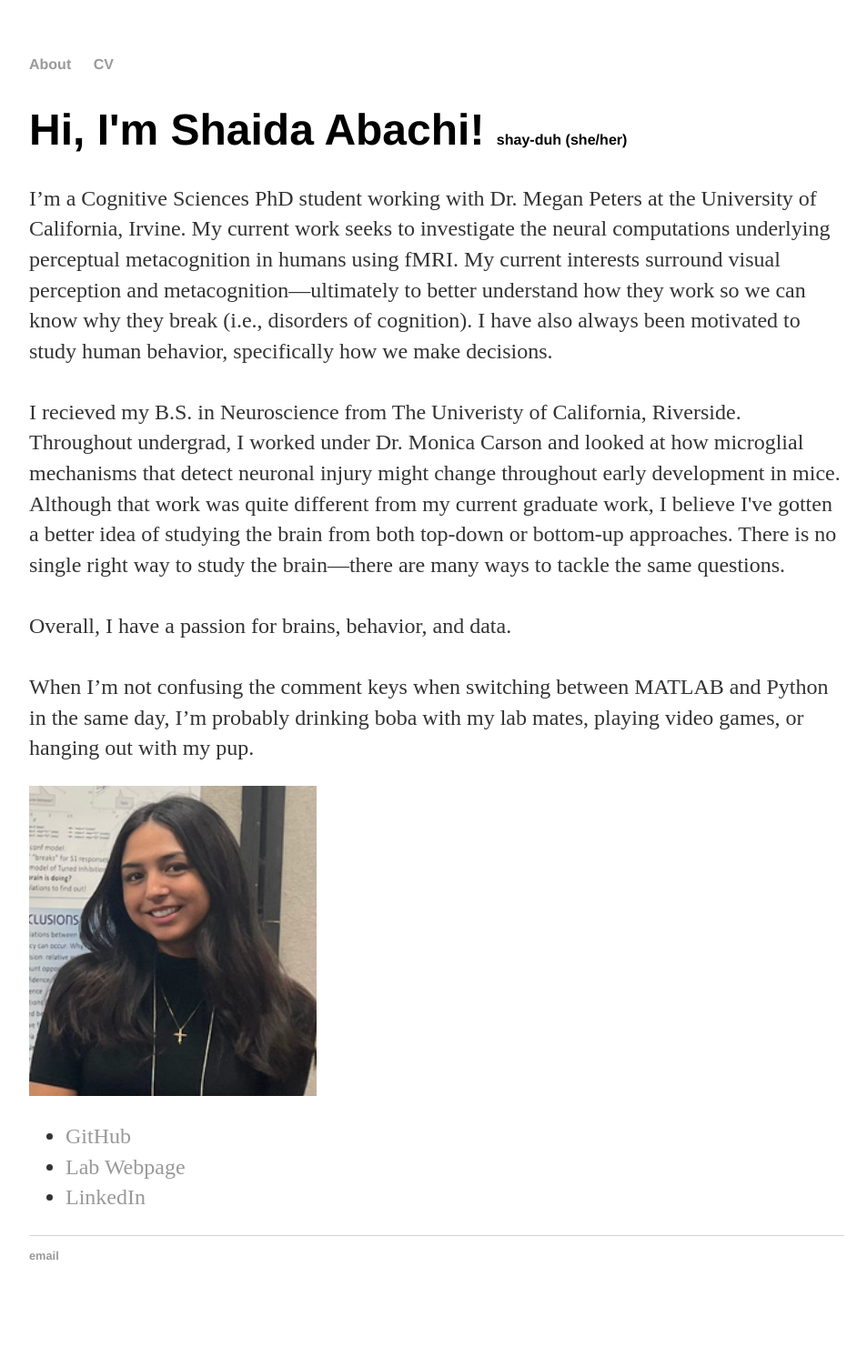
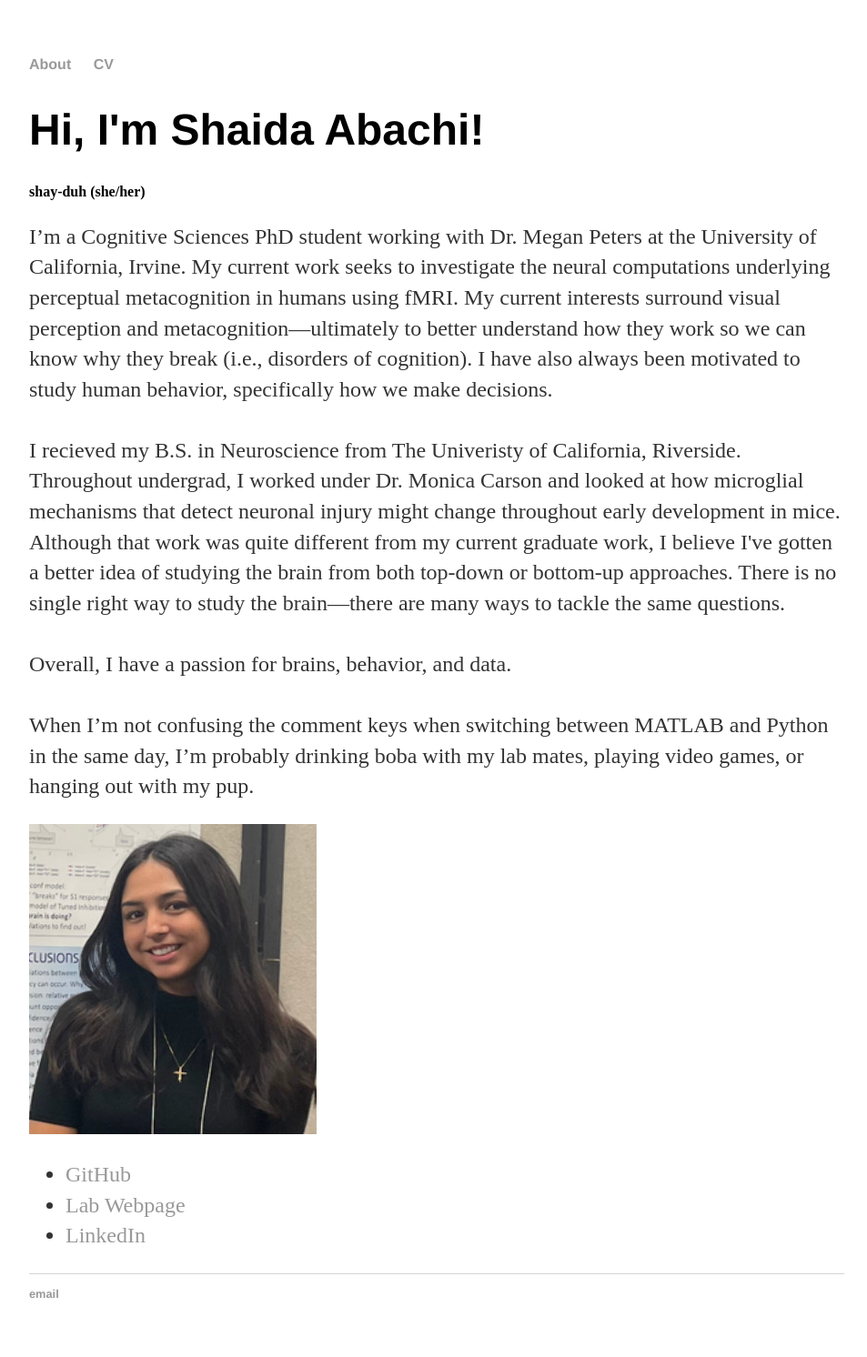
Before and after one commit to shaida-abachi/shaida-abachi.github.io, a Jekyll site: the page built from index.html, in a window 1280 px wide. Shown: the whole page at 91% size, without its empty margins (160-1113 px from the left). Built offline with Jekyll 4.4.1, drawn with Linux system fonts in a browser that asks for light colours; before the commit the page ends 1450 px from its top, so only the background shows below that.

```diff
--- a/index.html
+++ b/index.html
@@ -4,7 +4,7 @@ title: Shaida Abachi
 ---
 
 		<div class="blurb">
-			<h1>Hi, I'm Shaida Abachi! <small><small><small><small><small><small>shay-duh (she/her)</small></small></small></small></small></small></h1>
+			<h1>Hi, I'm Shaida Abachi!</h1> <b>shay-duh (she/her)</b>
 
 			<p>I’m a Cognitive Sciences PhD student working with Dr. Megan Peters at the University of California, Irvine.
 				My current work seeks to investigate the neural computations underlying perceptual metacognition in humans using fMRI.
@@ -21,7 +21,7 @@ title: Shaida Abachi
 				Overall, I have a passion for brains, behavior, and data.<br><br>
 
 				When I’m not confusing the comment keys when switching between MATLAB and Python in the same day, I’m probably drinking boba with my lab mates, playing video games, or hanging out with my pup. </p>
-
+		</div>
 			<div class="profile float-right">
      		   	<img class="img-fluid z-depth-1 rounded" src="/img/home_pic.png">
        			</div>
@@ -30,4 +30,3 @@ title: Shaida Abachi
 				<li><a href="https://faculty.sites.uci.edu/cnclab/people/">Lab Webpage</a></li>
 				<li><a href="https://www.linkedin.com/in/shaida-abachi/">LinkedIn</a></li>
 				</ul>
-		</div>
```
